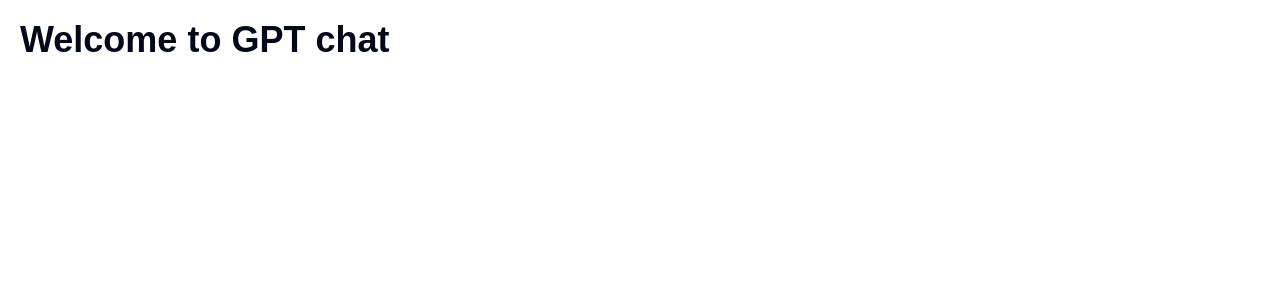
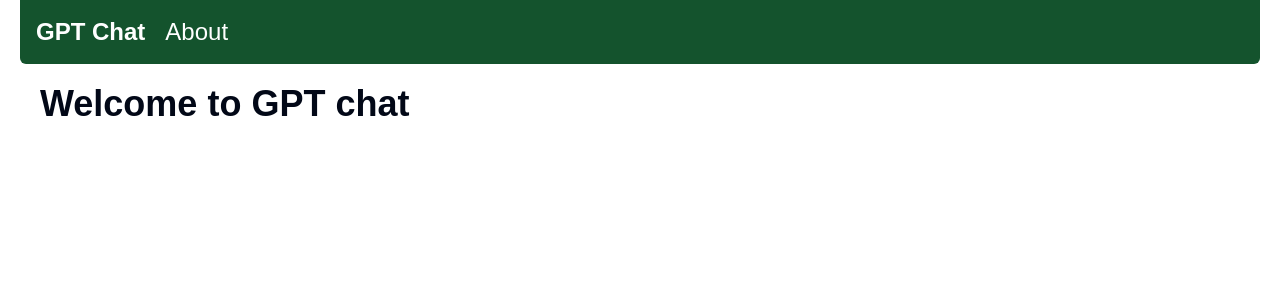
Before and after one commit to hugocruzlfc/nextjs-official-course-by-jack-herrington, a Next.js app in the folder chatgpt-app/: page / in a window 1280 px wide. Shown: the top 300 px of the page. Built offline with nearby package versions, Linux system fonts and the light colour scheme.

Commit message:
feat: add navbar and layout

```diff
--- a/chatgpt-app/package.json
+++ b/chatgpt-app/package.json
@@ -9,6 +9,7 @@
     "lint": "next lint"
   },
   "dependencies": {
+    "@radix-ui/react-slot": "^1.1.1",
     "class-variance-authority": "^0.7.1",
     "clsx": "^2.1.1",
     "lucide-react": "^0.468.0",
--- /dev/null
+++ b/chatgpt-app/src/app/about/page.tsx
@@ -0,0 +1,7 @@
+import { Metadata } from "next";
+
+export const metadata: Metadata = { title: "About" };
+
+export default function Page() {
+  return <div></div>;
+}
--- a/chatgpt-app/src/app/layout.tsx
+++ b/chatgpt-app/src/app/layout.tsx
@@ -1,6 +1,7 @@
 import type { Metadata } from "next";
 import { Geist, Geist_Mono } from "next/font/google";
 import "./globals.css";
+import Navbar from "@/components/Navbar";
 
 const geistSans = Geist({
   variable: "--font-geist-sans",
@@ -25,9 +26,12 @@
   return (
     <html lang="en">
       <body
-        className={`${geistSans.variable} ${geistMono.variable} antialiased`}
+        className={`${geistSans.variable} ${geistMono.variable} antialiased px-2 md:px-5`}
       >
-        {children}
+        <Navbar />
+        <div className="flex flex-col md:flex-row">
+          <div className="flex flex-grow">{children}</div>
+        </div>
       </body>
     </html>
   );
--- /dev/null
+++ b/chatgpt-app/src/components/Navbar.tsx
@@ -0,0 +1,19 @@
+import Link from "next/link";
+
+export default function Navbar() {
+  return (
+    <header className="font-bold bg-green-900 text-2xl text-white p-4 rounded-b-md">
+      <nav className="flex flex-grow">
+        <ul>
+          <Link href="/">GPT Chat</Link>
+          <Link
+            href="/about"
+            className="ml-5 font-light"
+          >
+            About
+          </Link>
+        </ul>
+      </nav>
+    </header>
+  );
+}
--- /dev/null
+++ b/chatgpt-app/src/components/ui/button.tsx
@@ -0,0 +1,56 @@
+import * as React from "react"
+import { Slot } from "@radix-ui/react-slot"
+import { cva, type VariantProps } from "class-variance-authority"
+
+import { cn } from "@/lib/utils"
+
+const buttonVariants = cva(
+  "inline-flex items-center justify-center gap-2 whitespace-nowrap rounded-md text-sm font-medium ring-offset-background transition-colors focus-visible:outline-none focus-visible:ring-2 focus-visible:ring-ring focus-visible:ring-offset-2 disabled:pointer-events-none disabled:opacity-50 [&_svg]:pointer-events-none [&_svg]:size-4 [&_svg]:shrink-0",
+  {
+    variants: {
+      variant: {
+        default: "bg-primary text-primary-foreground hover:bg-primary/90",
+        destructive:
+          "bg-destructive text-destructive-foreground hover:bg-destructive/90",
+        outline:
+          "border border-input bg-background hover:bg-accent hover:text-accent-foreground",
+        secondary:
+          "bg-secondary text-secondary-foreground hover:bg-secondary/80",
+        ghost: "hover:bg-accent hover:text-accent-foreground",
+        link: "text-primary underline-offset-4 hover:underline",
+      },
+      size: {
+        default: "h-10 px-4 py-2",
+        sm: "h-9 rounded-md px-3",
+        lg: "h-11 rounded-md px-8",
+        icon: "h-10 w-10",
+      },
+    },
+    defaultVariants: {
+      variant: "default",
+      size: "default",
+    },
+  }
+)
+
+export interface ButtonProps
+  extends React.ButtonHTMLAttributes<HTMLButtonElement>,
+    VariantProps<typeof buttonVariants> {
+  asChild?: boolean
+}
+
+const Button = React.forwardRef<HTMLButtonElement, ButtonProps>(
+  ({ className, variant, size, asChild = false, ...props }, ref) => {
+    const Comp = asChild ? Slot : "button"
+    return (
+      <Comp
+        className={cn(buttonVariants({ variant, size, className }))}
+        ref={ref}
+        {...props}
+      />
+    )
+  }
+)
+Button.displayName = "Button"
+
+export { Button, buttonVariants }
```
Also changed, not shown: 1 other file (tests, documents, lock files or other folders).
